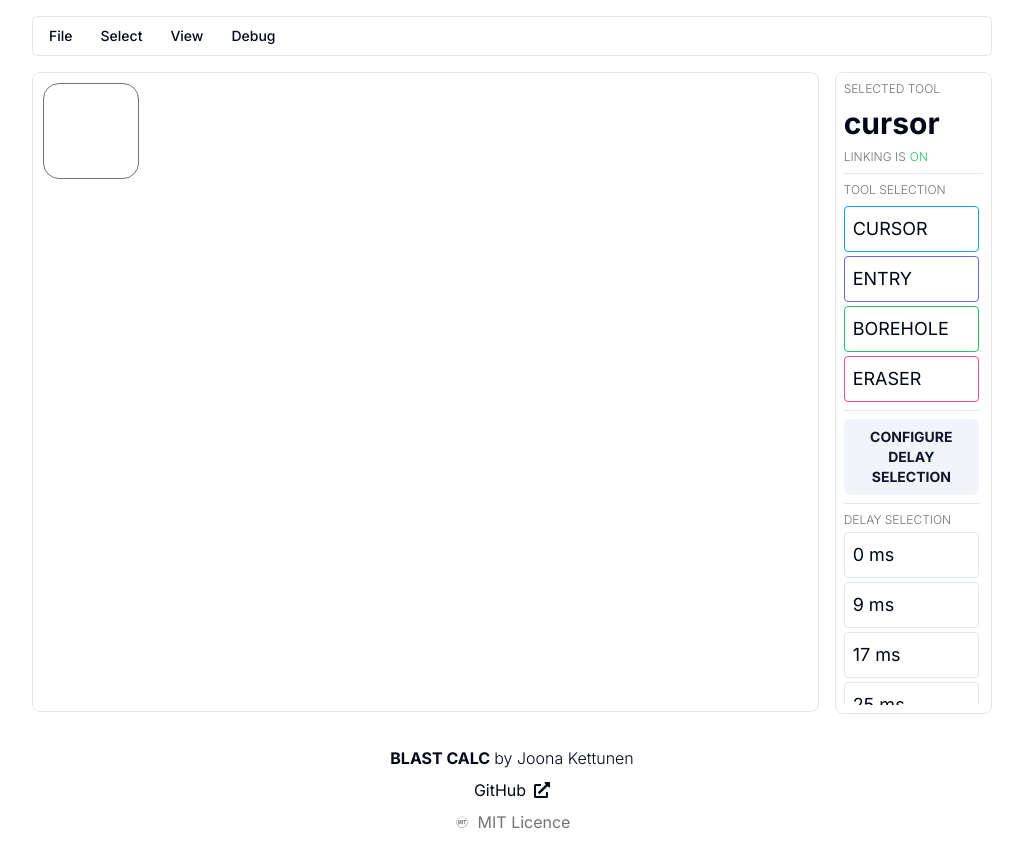
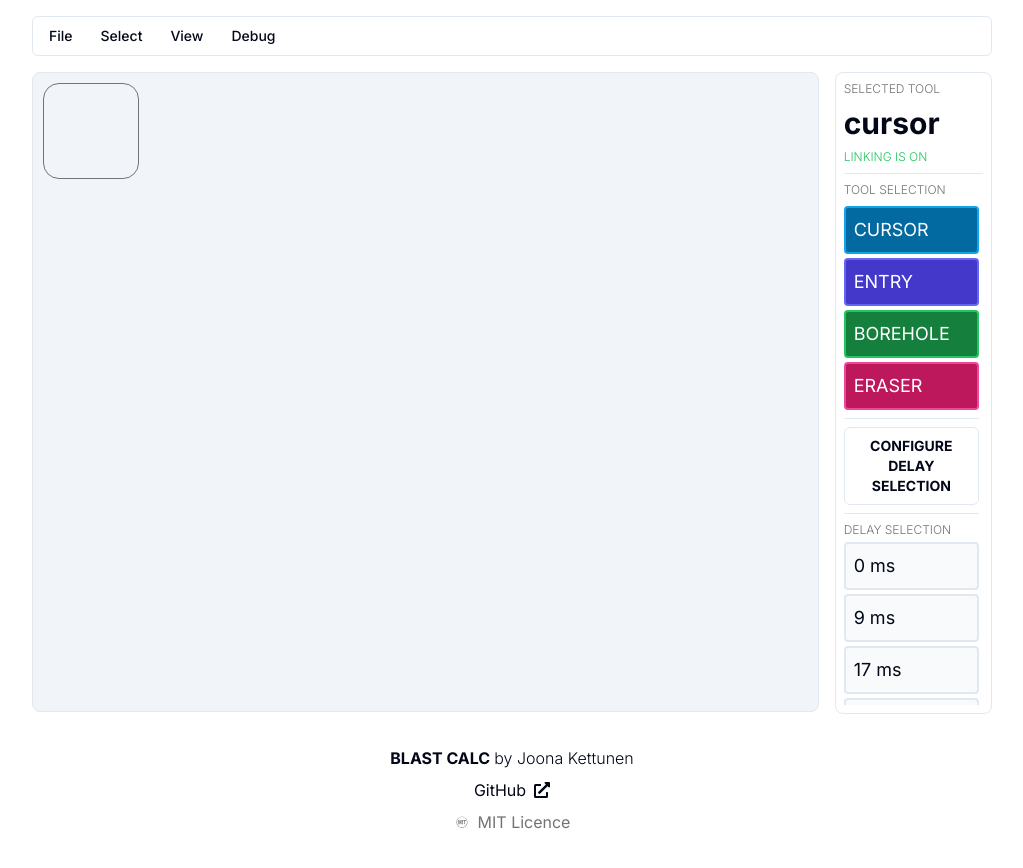
Before and after one commit to joonarafael/blast-calc, a Next.js app: page /calc/new/1/1 in a window 1280 px wide. Shown: the top 868 px of the page, without its empty margins (128-1151 px from the left). Built offline with nearby package versions, Linux system fonts and the light colour scheme.

Commit message:
some visual improvements

```diff
--- a/app/calc/calculator.tsx
+++ b/app/calc/calculator.tsx
@@ -343,7 +343,7 @@ const Calculator: React.FC<CalculatorProps> = ({
 					savePlan={savePlan}
 				/>
 				<div className="flex flex-row gap-4">
-					<div className="border rounded-lg w-5/6 h-[80svh] overflow-scroll">
+					<div className="border rounded-lg w-5/6 h-[80svh] overflow-scroll bg-secondary">
 						<div className="w-max">
 							<Matrix
 								field={field}
--- a/app/calc/menu.tsx
+++ b/app/calc/menu.tsx
@@ -1,12 +1,20 @@
 "use client";
 
-import { useTheme } from 'next-themes';
-import { useEffect, useState } from 'react';
+import { useTheme } from "next-themes";
+import { useEffect, useState } from "react";
 
 import {
-    Menubar, MenubarContent, MenubarItem, MenubarMenu, MenubarSeparator, MenubarShortcut,
-    MenubarSub, MenubarSubContent, MenubarSubTrigger, MenubarTrigger
-} from '@/app/components/ui/menubar';
+	Menubar,
+	MenubarContent,
+	MenubarItem,
+	MenubarMenu,
+	MenubarSeparator,
+	MenubarShortcut,
+	MenubarSub,
+	MenubarSubContent,
+	MenubarSubTrigger,
+	MenubarTrigger,
+} from "@/app/components/ui/menubar";
 
 interface MenuProps {
 	zoom: number;
--- a/app/calc/toolbar.tsx
+++ b/app/calc/toolbar.tsx
@@ -1,6 +1,6 @@
 "use client";
 
-import { Button } from '../components/ui/button';
+import { Button } from "../components/ui/button";
 
 interface ToolBarProps {
 	tool: string;
@@ -23,7 +23,7 @@ const ToolBar: React.FC<ToolBarProps> = ({
 		setIsLinking(!isLinking);
 	};
 
-	const commonCSS = `cursor-pointer text-lg hover:pl-4 hover:underline rounded border p-2`;
+	const commonCSS = `cursor-pointer text-lg hover:pl-4 hover:underline rounded border border-2 p-2`;
 
 	const toolList = ["cursor", "entry", "borehole", "eraser"];
 
@@ -42,36 +42,33 @@ const ToolBar: React.FC<ToolBarProps> = ({
 				onClick={toggleIsLinking}
 				className="font-light text-neutral-500 text-xs flex flex-row gap-1 hover:underline cursor-pointer"
 			>
-				LINKING IS{" "}
-				{isLinking ? (
-					<p className="text-green-500">ON</p>
-				) : (
-					<p className="text-red-500">OFF</p>
-				)}
+				<p
+					className={isLinking ? "text-green-500" : "text-rose-500"}
+				>{`LINKING IS ${isLinking ? "ON" : "OFF"}`}</p>
 			</div>
 			<hr />
 			<div className="font-light text-neutral-500 text-xs">TOOL SELECTION</div>
 			<div className="overflow-y-scroll flex flex-col gap-1 pr-1">
 				<div
-					className={`${commonCSS} border-sky-500`}
+					className={`${commonCSS} border-sky-500 border-2 text-white bg-sky-700`}
 					onClick={() => setTool("cursor")}
 				>
 					CURSOR
 				</div>
 				<div
-					className={`${commonCSS} border-indigo-500`}
+					className={`${commonCSS} border-indigo-500 border-2 text-white bg-indigo-700`}
 					onClick={() => setTool("entry")}
 				>
 					ENTRY
 				</div>
 				<div
-					className={`${commonCSS} border-green-500`}
+					className={`${commonCSS} border-green-500 border-2 text-white bg-green-700`}
 					onClick={() => setTool("borehole")}
 				>
 					BOREHOLE
 				</div>
 				<div
-					className={`${commonCSS} border-pink-500`}
+					className={`${commonCSS} border-pink-500 border-2 text-white bg-pink-700`}
 					onClick={() => setTool("eraser")}
 				>
 					ERASER
@@ -79,7 +76,7 @@ const ToolBar: React.FC<ToolBarProps> = ({
 				<hr className="my-1" />
 				<Button
 					className="h-18"
-					variant="secondary"
+					variant="outline"
 					onClick={() => {
 						setLatencyChangeView(true);
 					}}
@@ -99,7 +96,7 @@ const ToolBar: React.FC<ToolBarProps> = ({
 				{latencySelection.map((item, i) => (
 					<div
 						key={i}
-						className={`${commonCSS}`}
+						className={`${commonCSS} bg-secondary/50`}
 						onClick={() => setTool(`${item}`)}
 					>
 						{`${item} ms`}
--- a/package.json
+++ b/package.json
@@ -1,6 +1,6 @@
 {
 	"name": "blast-calc",
-	"version": "0.1.2",
+	"version": "beta-0.1.3",
 	"private": true,
 	"scripts": {
 		"dev": "next dev",
```
Also changed, not shown: documentation/changelog.md.
